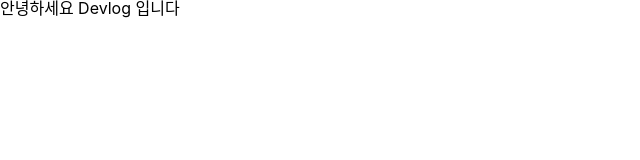
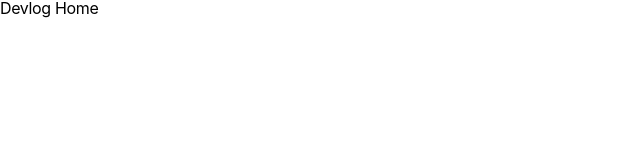
Before and after one commit to eunbin-lee/devlog, a Next.js app: page / in a window 1280 px wide. Shown: the top 160 px of the page, without its empty margins (0-640 px from the left). Built offline with nearby package versions, Linux system fonts and the light colour scheme.

Commit message:
feat: Initialize styling

```diff
--- a/package.json
+++ b/package.json
@@ -12,6 +12,7 @@
     "next": "10.2.3",
     "react": "17.0.2",
     "react-dom": "17.0.2",
+    "react-icons": "^4.2.0",
     "styled-components": "^5.3.0",
     "styled-reset": "^4.3.4"
   },
--- /dev/null
+++ b/src/components/home/HomeLayout.tsx
@@ -0,0 +1,7 @@
+import React from 'react';
+
+function HomeLayout() {
+  return <div>Devlog Home</div>;
+}
+
+export default HomeLayout;
--- a/src/pages/_app.tsx
+++ b/src/pages/_app.tsx
@@ -2,11 +2,16 @@ import { AppProps } from 'next/app';
 import { ThemeProvider } from '../styles/theme-components';
 import GlobalStyle from '../styles/GlobalStyle';
 import theme from '../styles/theme';
+import Head from 'next/head';
 
 function App({ Component, pageProps }: AppProps) {
   return (
     <ThemeProvider theme={theme}>
       <GlobalStyle />
+      <Head>
+        <meta name="viewport" content="width=device-width, initial-scale=1" />
+        <meta charSet="utf-8" />
+      </Head>
       <Component {...pageProps} />
     </ThemeProvider>
   );
--- a/src/pages/_document.tsx
+++ b/src/pages/_document.tsx
@@ -1,4 +1,5 @@
 import Document, {
+  Html,
   Head,
   Main,
   NextScript,
@@ -36,16 +37,13 @@ export default class MyDocument extends Document {
 
   render() {
     return (
-      <html lang="ko">
-        <Head>
-          <meta name="viewport" content="width=device-width, initial-scale=1" />
-          <meta charSet="utf-8" />
-        </Head>
+      <Html lang="ko">
+        <Head />
         <body>
           <Main />
           <NextScript />
         </body>
-      </html>
+      </Html>
     );
   }
 }
--- a/src/pages/index.tsx
+++ b/src/pages/index.tsx
@@ -1,15 +1,18 @@
 import Head from 'next/head';
+import HomeLayout from '../components/home/HomeLayout';
 
 export default function Home() {
   return (
     <div>
       <Head>
         <title>Devlog</title>
-        <meta name="description" content="Generated by create next app" />
+        <meta name="description" content="devlog" />
         <link rel="icon" href="/favicon.ico" />
       </Head>
 
-      <main>안녕하세요 Devlog 입니다</main>
+      <main>
+        <HomeLayout />
+      </main>
     </div>
   );
 }
--- a/src/styles/GlobalStyle.ts
+++ b/src/styles/GlobalStyle.ts
@@ -11,14 +11,21 @@ const GlobalStyle = createGlobalStyle`
   body {
     margin: 0;
     padding: 0;
-    font-family: -apple-system, "Apple SD Gothic Neo", "Noto Sans KR", "Noto Sans CJK KR", "Malgun Gothic", "맑은 고딕", sans-serif;
+    font-family: -apple-system, 'Apple SD Gothic Neo', 'Malgun Gothic', sans-serif;
+    letter-spacing: -0.35px;
     box-sizing: border-box;
   }
-  * {
+  *, *::before, *::after {
     box-sizing: inherit;
   }
-
-
+  a {
+    text-decoration: none;
+    cursor: pointer;
+  }
+  button {
+    border: none;
+    cursor: pointer;
+  }
 `;
 
 export default GlobalStyle;
--- a/src/styles/theme.ts
+++ b/src/styles/theme.ts
@@ -67,19 +67,53 @@ Object.keys(sizes).reduce((acc: Media, label: string) => {
   return acc;
 }, media);
 
-const colors = {
+const palette = {
   white: '#ffffff',
   black: '#212529',
+  blue: '#4263eb',
+  red: '#f03e3e',
+  /* teal */
+  teal0: '#20c997',
+  teal1: '#12b886',
+  teal2: '#0ca678',
+  /* gray */
+  gray0: '#f8f9fa',
+  gray1: '#f1f3f5',
+  gray2: '#e9ecef',
+  gray3: '#dee2e6',
+  gray4: '#ced4da',
+  gray5: '#adb5bd',
+  gray6: '#868e96',
+  gray7: '#495057',
+  gray8: '#343a40',
 };
 
 const fontSizes = {
-  medium: { fontSize: '1rem' },
+  xsmall: '0.8rem',
+  small: '0.85rem',
+  medium: '1rem',
+  large: '1.15rem',
+  xlarge: '1.25rem',
+};
+
+const buttonColors = {
+  teal: {
+    background: palette.teal1,
+    color: palette.white,
+    hoverBackground: palette.teal0,
+  },
+  lightGray: {
+    background: palette.gray2,
+    color: palette.gray7,
+    hoverBackground: palette.gray1,
+  },
 };
 
 const theme = {
-  colors,
+  palette,
   fontSizes,
   media,
+  buttonColors,
 };
 
 export type Theme = typeof theme;
```
Also changed, not shown: 1 other file (tests, documents, lock files or other folders).
